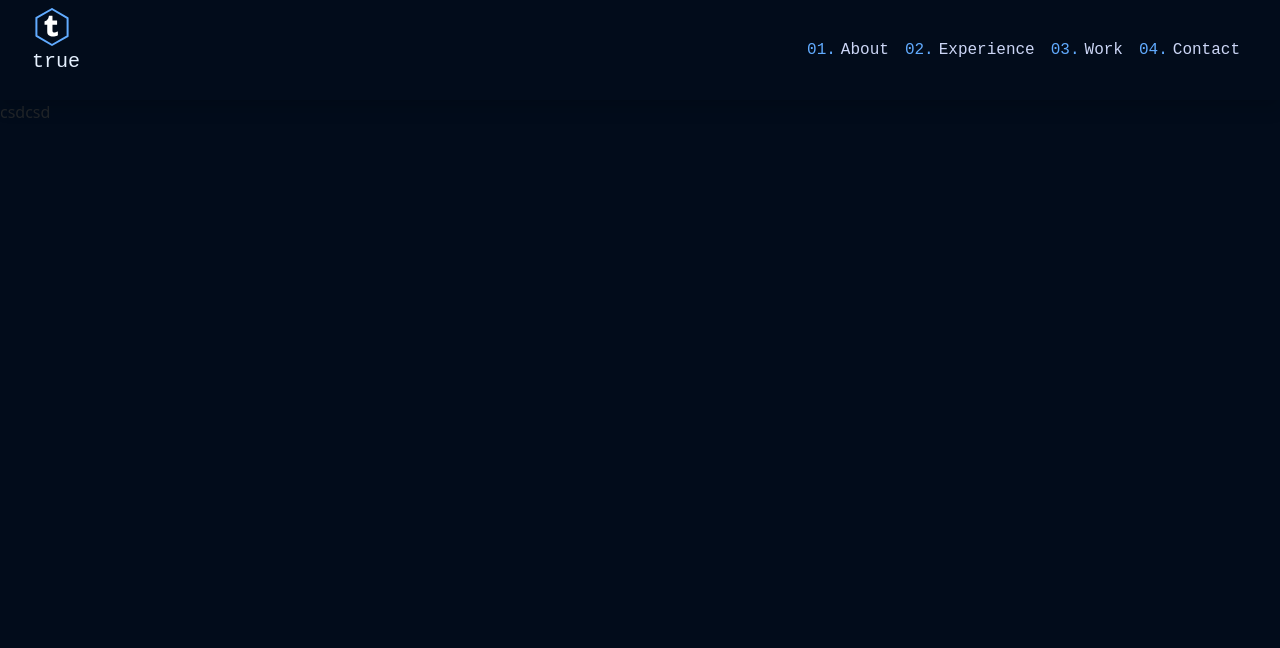
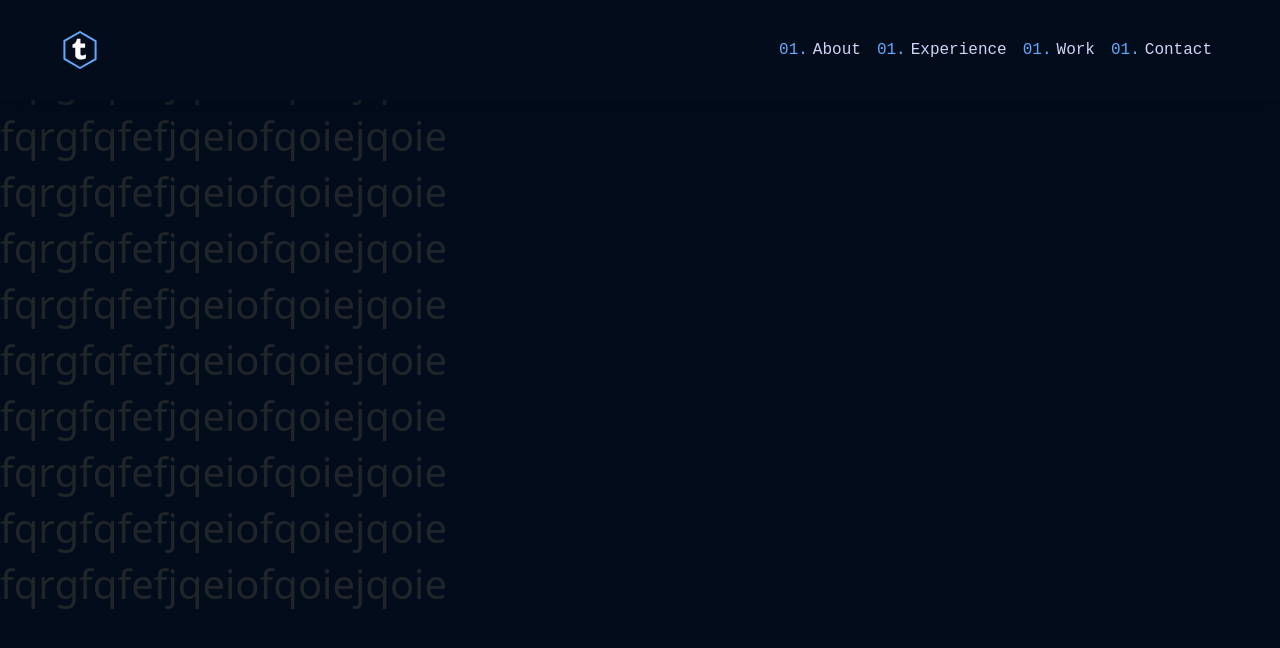
Before and after one commit to tomas-vasquez/personalPortfolio-nextjs, a Next.js app: page / in a window 1280 px wide. Shown: the top 648 px of the page. Built offline with nearby package versions, Linux system fonts and the light colour scheme.

Commit message:
The navigation bar has been improved

```diff
--- a/package.json
+++ b/package.json
@@ -15,6 +15,7 @@
     "react": "18.2.0",
     "react-dom": "18.2.0",
     "reactstrap": "^9.1.9",
-    "sass": "^1.62.0"
+    "sass": "^1.62.0",
+    "styled-components": "^5.3.10"
   }
 }
--- a/src/componets/Navbar.jsx
+++ b/src/componets/Navbar.jsx
@@ -1,9 +1,5 @@
-import useScrollDirection from "@/hooks/useScrollDirection";
-import { useEffect, useState } from "react";
+import { useState, useEffect } from "react";
 import Link from "next/link";
-
-import anime from "animejs";
-
 import {
   Collapse,
   Navbar as RNavbar,
@@ -14,13 +10,13 @@ import {
 } from "reactstrap";
 import IconLoader from "./IconLoader";
 
-export default function Navbar() {
+import useScrollDirection from "@/hooks/useScrollDirection";
+import anime from "animejs";
+
+const myNavbar = () => {
   const animate = () => {
-    const loader = anime.timeline({
-      complete: () => {
-        // animate();
-      },
-    });
+    const loader = anime.timeline();
+
     loader
       .add({
         targets: "#logo path",
@@ -36,39 +32,39 @@ export default function Navbar() {
         opacity: 1,
       });
   };
+
   const scrollDirection = useScrollDirection("down");
   const [scrolledToTop, setScrolledToTop] = useState(true);
+
   const [collapsed, setCollapsed] = useState(true);
 
   const toggleNavbar = () => setCollapsed(!collapsed);
 
   useEffect(() => {
     animate();
-    return () => {
-      window.removeEventListener("scroll", () => {
-        setScrolledToTop(window.pageYOffset < 50);
-        console.log("scrollDirection: " + scrollDirection);
-      });
-    };
+    window.addEventListener("scroll", () => {
+      setScrolledToTop(window.pageYOffset < 50);
+      setCollapsed(true);
+    });
   }, []);
 
   return (
     <RNavbar
-      light
-      expand="lg"
+      dark
+      expand="sm"
       className={
-        "px-0 py-lg-0  px-lg-5 py-0  sticky-top" + scrolledToTop
-          ? " sticky-top shadow"
-          : " "
+        "navbar px-0 py-lg-0  px-lg-5 py-0" +
+        (scrollDirection === "up" && !scrolledToTop ? " showed-navbar" : "") +
+        (scrollDirection === "down" && !scrolledToTop ? " hidden-navbar" : "")
       }
     >
-      <NavbarBrand href="/" color="primary" className="me-auto ">
+      {/* <StyledNav> */}
+      <NavbarBrand href="/">
         <div id="brand-logo">
           <div className="logo-wrapper">
             <IconLoader />
           </div>
         </div>
-        <p className="color-white">{JSON.stringify(scrolledToTop)}</p>
       </NavbarBrand>
       <NavbarToggler onClick={toggleNavbar} className="me-2" />
       <Collapse isOpen={!collapsed} navbar>
@@ -95,98 +91,9 @@ export default function Navbar() {
           </NavItem>
         </Nav>
       </Collapse>
+      {/* </StyledNav> */}
     </RNavbar>
   );
-}
+};
 
-// import { useEffect, useState } from "react";
-// import { connect } from "react-redux";
-
-// import Link from "next/link";
-// import AuthModal from "./auth/AuthModal";
-// import ExchangeRateSelector from "./shop/ExchangeRateSelector";
-// import ShoppinCar from "./shop/ShoppinCar";
-
-// import {
-//   Collapse,
-//   Navbar,
-//   NavbarToggler,
-//   NavbarBrand,
-//   Nav,
-//   NavItem,
-// } from "reactstrap";
-
-// function MyNav(props) {
-//   const [sticky, setSticky] = useState(false);
-//   const { user } = props;
-
-//   const [collapsed, setCollapsed] = useState(true);
-
-//   const toggleNavbar = () => setCollapsed(!collapsed);
-
-//   useEffect(() => {
-//     if (window)
-//       window.addEventListener("scroll", (e) => {
-//         if (window.pageYOffset > 100) setSticky(true);
-//         else setSticky(false);
-//       });
-//   }, []);
-
-//   return (
-//     <div className="container-xxl ">
-//       <Navbar
-//         light
-//         expand="lg"
-//         className={
-//           "px-0 py-3 py-lg-0  px-lg-5 py-0 " + sticky
-//             ? " sticky-top shadow"
-//             : " "
-//         }
-//       >
-//         <NavbarBrand href="/" color="primary" className="me-auto ">
-//           <h1 className="m-0 h2">
-//             <i className="fa fa-server me-3"></i>MyDominio
-//           </h1>
-//         </NavbarBrand>
-//         <NavbarToggler onClick={toggleNavbar} className="me-2" />
-//         <Collapse isOpen={!collapsed} navbar>
-//           <Nav navbar className="mx-auto py-2 py-lg-0">
-//             <NavItem>
-//               <Link href="domain" className="nav-item nav-link">
-//                 Dominio
-//               </Link>
-//             </NavItem>
-//             <NavItem>
-//               <Link href="domain.html" className="nav-item nav-link">
-//                 Certificados SSL
-//               </Link>
-//             </NavItem>
-//             <NavItem>
-//               <Link href="contact.html" className="nav-item nav-link">
-//                 Servicios
-//               </Link>
-//             </NavItem>
-//             <NavItem>
-//               <Link href="contact.html" className="nav-item nav-link">
-//                 Contacto
-//               </Link>
-//             </NavItem>
-//           </Nav>
-//           <div className="d-flex ms-0 mt-1 mt-lg-0">
-//             <ExchangeRateSelector />
-//             <ShoppinCar user={user} />
-//             <AuthModal user={user} />
-//           </div>
-//         </Collapse>
-//       </Navbar>
-//     </div>
-//   );
-// }
-
-// const mapStateToProps = (state) => {
-//   return {
-//     user: state.settings.user,
-//   };
-// };
-
-// export default connect(mapStateToProps)(MyNav);
+export default myNavbar;
--- a/src/pages/index.js
+++ b/src/pages/index.js
@@ -1,5 +1,5 @@
 import Loader from "@/componets/Loader";
-import Navbar from "@/componets/Navbar";
+import Navbar from "../componets/Navbar";
 
 export default function Home() {
   return (
@@ -7,7 +7,17 @@ export default function Home() {
       <main>
         {/* <Loader /> */}
         <Navbar />
-        <div>csdcsd</div>
+        <h1>fqrgfqfefjqeiofqoiejqoie</h1>
+        <h1>fqrgfqfefjqeiofqoiejqoie</h1>
+        <h1>fqrgfqfefjqeiofqoiejqoie</h1>
+        <h1>fqrgfqfefjqeiofqoiejqoie</h1>
+        <h1>fqrgfqfefjqeiofqoiejqoie</h1>
+        <h1>fqrgfqfefjqeiofqoiejqoie</h1>
+        <h1>fqrgfqfefjqeiofqoiejqoie</h1>
+        <h1>fqrgfqfefjqeiofqoiejqoie</h1>
+        <h1>fqrgfqfefjqeiofqoiejqoie</h1>
+        <h1>fqrgfqfefjqeiofqoiejqoie</h1>
+        <h1>fqrgfqfefjqeiofqoiejqoie</h1>
       </main>
     </>
   );
--- a/src/styles/index.sass
+++ b/src/styles/index.sass
@@ -43,5 +43,3 @@
 body
   background-color: #020c1b
   height: 5000px
-  p
-    color: var(--white)
--- a/src/styles/nav.sass
+++ b/src/styles/nav.sass
@@ -1,117 +1,61 @@
 .navbar
-  font-family: var(--font-mono)
-  padding: 0 50px
-  height: var(--nav-height)
-  counter-reset: item
-  padding: 20px
+  position: fixed
+  top: 0
+  z-index: 11
+  padding: 0px 50px
+  width: 100%
+  min-height: var(--nav-height)
+  background-color: var(--navy)
+  box-shadow: 0 10px 30px -10px var(--navy-shadow)
+  filter: none !important
+  pointer-events: auto !important
+  user-select: auto !important
+  backdrop-filter: blur(10px)
+  transition: var(--transition)
 
-  .navbar-nav
-    .nav-item
-      .nav-link
+  @media (max-width: 575px)
+    background-color: rgba(10, 25, 47, 0.85)
+    min-height: var(--nav-scroll-height) !important
 
-        color: var(--lightest-slate)
-        font-family: var(--font-mono)
-        font-size: var(--fs-xs)
-        transition: .5s
+.hidden-navbar
+  min-height: var(--nav-scroll-height)
+  transform: translateY(calc(var(--nav-scroll-height) * -1))
+  box-shadow: 0 10px 30px -10px var(--navy-shadow)
 
-        &::before
-          counter-increment: item
-          content: "0" counter(item) "."
-          margin-right: 5px
-          color: var(--secondary)
-          text-align: right
+.showed-navbar
+  min-height: var(--nav-scroll-height)
+  transform: translateY(0px)
+  background-color: rgba(10, 25, 47, 0.85)
+  box-shadow: 0 10px 30px -10px var(--navy-shadow)
 
-  #brand-logo
+.navbar-nav
+  .nav-item
+    .nav-link
 
-    .logo-wrapper
-      max-width: 40px
-      opacity: 1
+      color: var(--lightest-slate)
+      font-family: var(--font-mono)
+      font-size: var(--fs-xs)
+      transition: .5s
 
-      svg
-        display: block
-        width: 100%
-        height: 100%
-        fill: none
+      &::before
+        counter-increment: item
+        content: "0" counter(item) "."
+        margin-right: 5px
         color: var(--secondary)
+        text-align: right
 
-        #letter
-          opacity: 0
+#brand-logo
 
-    // .sticky-top
-    //   padding: 20px 0
-    //   color: var(--dark) !important
+  .logo-wrapper
+    max-width: 40px
+    opacity: 1
 
-    // &:hover,
-    // .active
-    //   color: var(--secondary) !important
+    svg
+      display: block
+      width: 100%
+      height: 100%
+      fill: none
+      color: var(--secondary)
 
-    // .navbar-nav
-
-// .navbar-brand h1
-//   color: #FFFFFF
-
-// .navbar-brand img
-//   max-height: 60px
-//   transition: .5s
-
-//   .sticky-top &
-//     max-height: 45px
-
-  @media (max-width: 991.98px)
-    .sticky-top
-      position: relative
-      background: hsl(0deg 0% 100% / 86%)
-
-    // ::before
-    //   content: ""
-    //   position: absolute
-    //   width: 100%
-    //   height: 100%
-    //   -webkit-backdrop-filter: saturate(180%) blur(5px)
-    //   backdrop-filter: saturate(180%) blur(5px)
-    //   backface-visibility: hidden
-    //   z-index: -1
-    //   top: -1px
-    //   transform: translateZ(0)
-
-      .navbar-collapse
-        margin-top: 15px
-        border-top: 1px solid #DDDDDD
-
-      .navbar-nav .nav-link,
-      .sticky-top .navbar-nav .nav-link
-        padding: 10px 0
-        margin-left: 0
-        color: var(--dark) !important
-
-      .navbar-brand h1
-        color: var(--primary)
-
-      .navbar-brand img
-        max-height: 45px
-
-  @media (min-width: 992px)
-    .navbar-light
-      position: absolute
-      width: 100%
-      top: 0
-      left: 0
-      z-index: 999
-
-      .sticky-top.navbar-light
-        position: fixed
-        background: hsl(0deg 0% 100% / 86%)
-
-      .sticky-top::before
-        content: ""
-        position: absolute
-        width: 100%
-        height: 100%
-        -webkit-backdrop-filter: saturate(180%) blur(5px)
-        backdrop-filter: saturate(180%) blur(5px)
-        backface-visibility: hidden
-        z-index: -1
-        top: -1px
-        transform: translateZ(0)
-
-  .navbar
+      #letter
+        opacity: 0
```
